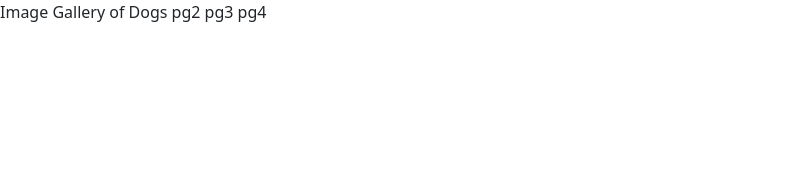
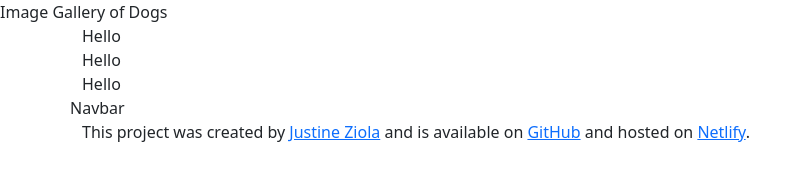
Before and after one commit to SnoopyJacks/CodeAlpha-ImageGallery, a plain HTML site: page index.html in a window 1280 px wide. Shown: the whole page, without its empty margins (0-811 px from the left). Drawn offline with nearby package versions, Linux system fonts and the light colour scheme.

Commit message:
Added the other pages
Added bootstrap grid located free image hosting for pictures

```diff
--- a/index.html
+++ b/index.html
@@ -9,8 +9,18 @@
 </head>
 <body>
     Image Gallery of Dogs
-    pg2
-    pg3
-    pg4
+    <div class="container">
+        <div class="row">
+            <div img src="..." class="img-fluid col-4">Hello</div>
+        <div class="row">
+                <div img src="..." class="img-fluid col-4">Hello</div>
+        <div class="row">
+                <div img src="..." class="img-fluid col-4">Hello</div>
+    </div>
+    Navbar
+    <footer>
+        This project was created by <a href="https://github.com/SnoopyJacks" target="_blank">Justine Ziola</a> and is available on
+        <a href="https://github.com/SnoopyJacks/CodeAlpha-ImageGallery" target="_blank">GitHub</a> and hosted on <a href="https://jzimagegallery.netlify.app" target="_blank">Netlify</a>.
+    </footer>
 </body>
 </html>
```
Also changed, not shown: Basset.html (added, +32 -0 lines), labs.html (added, +32 -0 lines).
